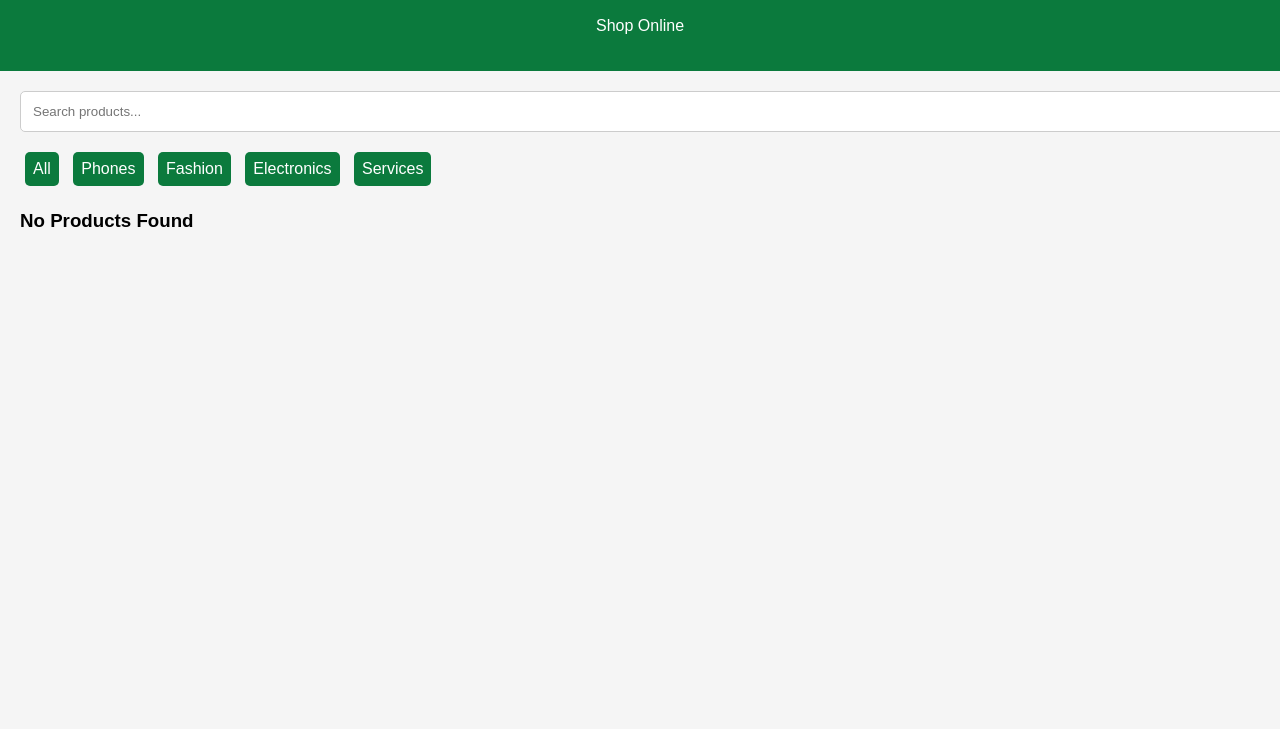
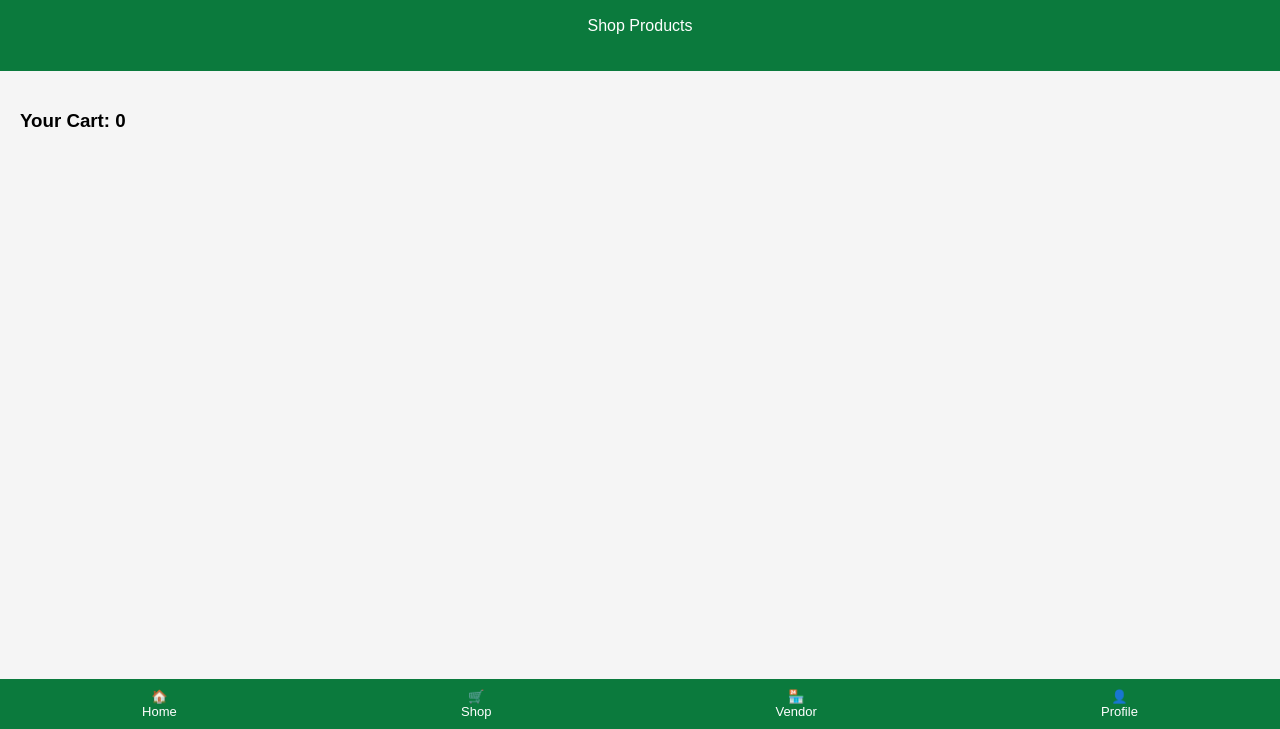
Before and after one commit to appusglobaldata-beep/dream-team-market, a website: page customer.html in a window 1280 px wide. Shown: the part 71-800 px from the top of the page. Drawn offline with Linux system fonts and the light colour scheme.

Commit message:
Update customer.html

```diff
--- a/customer.html
+++ b/customer.html
@@ -3,10 +3,9 @@
 
 <head>
 
-<title>Dream Team Market - Customer</title>
+<title>Dream Team Market - Shop</title>
 
 <meta name="viewport" content="width=device-width, initial-scale=1.0">
-
 
 <style>
 
@@ -14,6 +13,7 @@ body{
 font-family:Arial;
 margin:0;
 background:#f5f5f5;
+padding-bottom:70px;
 }
 
 header{
@@ -27,46 +27,39 @@ text-align:center;
 padding:20px;
 }
 
-input{
-
-width:100%;
-padding:12px;
-border-radius:5px;
-border:1px solid #ccc;
-margin-bottom:15px;
-
-}
-
 .product{
-
 background:white;
 padding:15px;
 margin-bottom:15px;
 border-radius:10px;
 box-shadow:0 2px 5px #ccc;
-
 }
 
 button{
-
 background:#0b7a3d;
 color:white;
 border:none;
 padding:12px;
 width:100%;
 border-radius:5px;
-
 }
 
-.category{
+.bottom-menu{
+position:fixed;
+bottom:0;
+left:0;
+width:100%;
+background:#0b7a3d;
+display:flex;
+justify-content:space-around;
+padding:10px 0;
+}
 
-display:inline-block;
-background:#0b7a3d;
+.bottom-menu a{
 color:white;
-padding:8px;
-margin:5px;
-border-radius:5px;
-
+text-decoration:none;
+text-align:center;
+font-size:13px;
 }
 
 </style>
@@ -81,39 +74,34 @@ border-radius:5px;
 
 <h2>Dream Team Market</h2>
 
-<p>Shop Online</p>
+<p>Shop Products</p>
 
 </header>
-
 
 
 
 <div class="container">
 
 
-<input id="search" placeholder="Search products..." onkeyup="searchProduct()">
+<h3>Your Cart: <span id="count">0</span></h3>
 
 
+<div id="products"></div>
 
-<div>
-
-<span class="category">All</span>
-
-<span class="category">Phones</span>
-
-<span class="category">Fashion</span>
-
-<span class="category">Electronics</span>
-
-<span class="category">Services</span>
 
 </div>
 
 
 
-<div id="products"></div>
+<div class="bottom-menu">
 
+<a href="index.html">🏠<br>Home</a>
 
+<a href="customer.html">🛒<br>Shop</a>
+
+<a href="vendor.html">🏪<br>Vendor</a>
+
+<a href="profile.html">👤<br>Profile</a>
 
 </div>
 
@@ -129,98 +117,65 @@ let box=document.getElementById("products");
 
 
 
-function displayProducts(list){
-
-
-box.innerHTML="";
-
-
-if(list.length==0){
-
-box.innerHTML="<h3>No Products Found</h3>";
-
-return;
-
-}
+let cart = JSON.parse(localStorage.getItem("cart")) || [];
 
 
 
-list.forEach(function(product){
+document.getElementById("count").innerHTML=cart.length;
+
+
+
+products.forEach(function(product,index){
 
 
 box.innerHTML += `
 
-
 <div class="product">
-
 
 <h3>${product.name}</h3>
 
-
-<p>Vendor: ${product.store}</p>
-
-
-<p>Category: ${product.category}</p>
-
+<p>Vendor: ${product.store || "Vendor"}</p>
 
 <p>Price: ₦${product.price}</p>
-
 
 <p>${product.description}</p>
 
 
+<button onclick="addCart(${index})">
 
-<button onclick="buyProduct()">
-
-Buy Now
+Add To Cart
 
 </button>
 
 
 </div>
 
+`;
 
-`;
 
 
 });
 
 
-}
 
 
-
-displayProducts(products);
+function addCart(index){
 
 
-
-function searchProduct(){
+cart.push(products[index]);
 
 
-let text=document.getElementById("search").value.toLowerCase();
+localStorage.setItem("cart",JSON.stringify(cart));
 
 
-let result=products.filter(function(product){
+document.getElementById("count").innerHTML=cart.length;
 
 
-return product.name.toLowerCase().includes(text);
-
-
-});
-
-
-displayProducts(result);
+alert("Added to cart");
 
 
 }
 
-
-
-function buyProduct(){
-
-window.location.href="payment.html";
-
-}
 
 
 </script>
```
